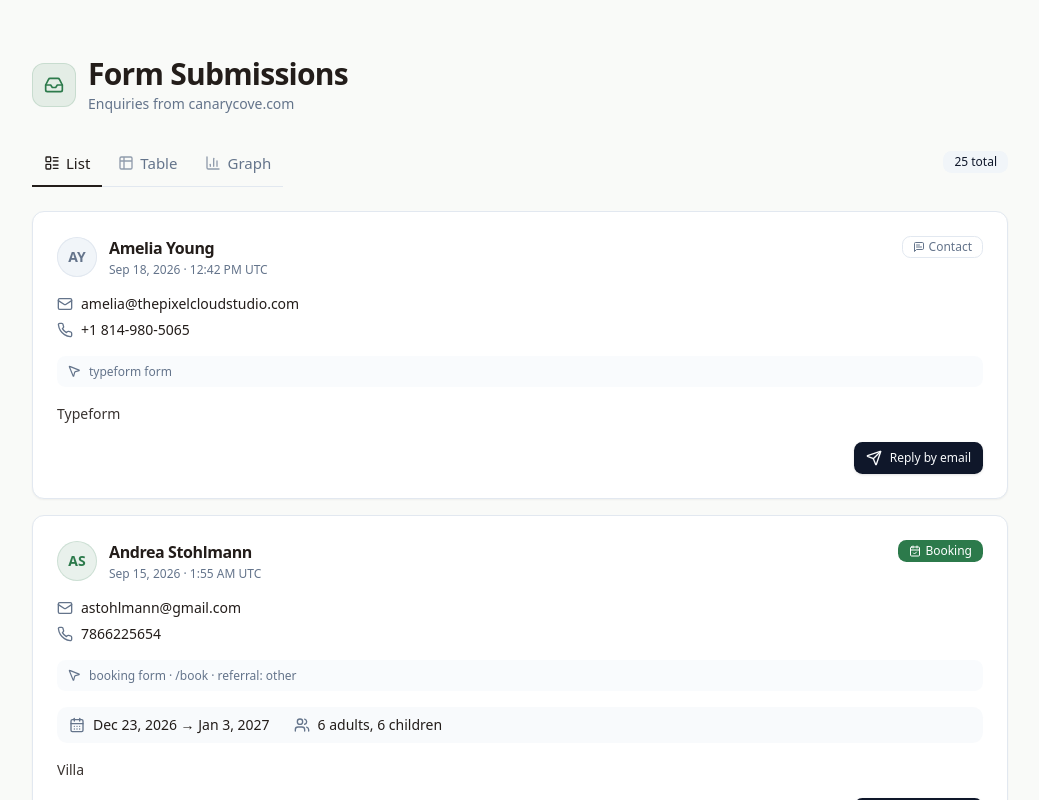
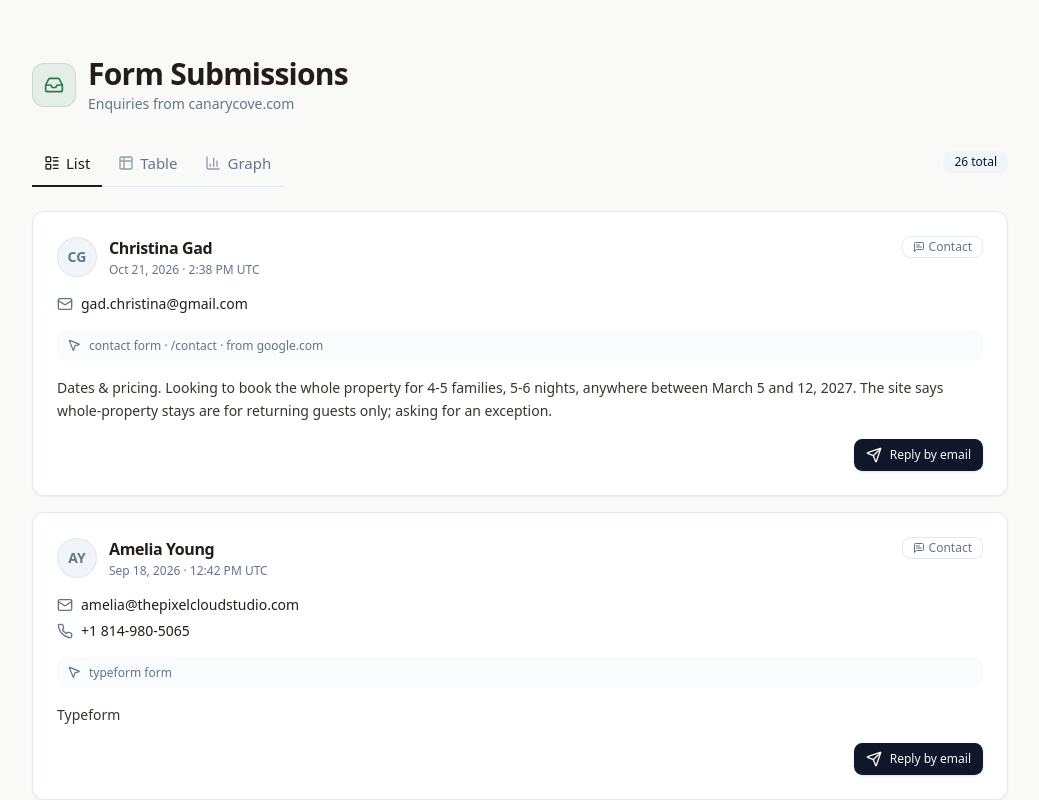
Before and after one commit to enzo-prism/canarycove-dash, a Next.js app: page / in a window 1280 px wide. Shown: the top 800 px of the page, without its empty margins (120-1159 px from the left). Built offline with nearby package versions, Linux system fonts and the light colour scheme.

Commit message:
Ingest Oct 21 contact-form lead (c-20261021-christina-gad)
Add the Oct 21 canarycove.com /contact enquiry as the newest dashboard row and update import summary counts. Existing leads are unchanged.

Co-authored-by: enzo <enzo-prism@users.noreply.github.com>

```diff
--- a/data/submissions-recent.ts
+++ b/data/submissions-recent.ts
@@ -1,6 +1,17 @@
 import type { Submission } from "./submission-types";
 
 export const recentSubmissions: Submission[] = [
+  {
+    id: "c-20261021-christina-gad",
+    type: "contact",
+    name: "Christina Gad",
+    email: "gad.christina@gmail.com",
+    date: "2026-10-21T14:38:00.000Z",
+    message: "Dates & pricing. Looking to book the whole property for 4-5 families, 5-6 nights, anywhere between March 5 and 12, 2027. The site says whole-property stays are for returning guests only; asking for an exception.",
+    pagePath: "/contact",
+    referrer: "https://www.google.com/",
+    sourceForm: "contact"
+  },
   {
     id: "c-20260918-amelia-young",
     type: "contact",
--- a/data/submissions.ts
+++ b/data/submissions.ts
@@ -10,11 +10,11 @@ import { oldASubmissions } from "./submissions-old-a";
 import { oldBSubmissions } from "./submissions-old-b";
 
 export const submissionImportSummary = {
-  exportedAt: "2026-09-18T15:00:00.000Z",
-  rawRows: 46,
-  visibleRows: 25,
+  exportedAt: "2026-10-21T15:00:00.000Z",
+  rawRows: 47,
+  visibleRows: 26,
   filteredRows: 22,
-  contactRows: 23,
+  contactRows: 24,
   bookingRows: 23,
   excludedEmailCaptureRows: 2,
   reviewRows: 0,
```
